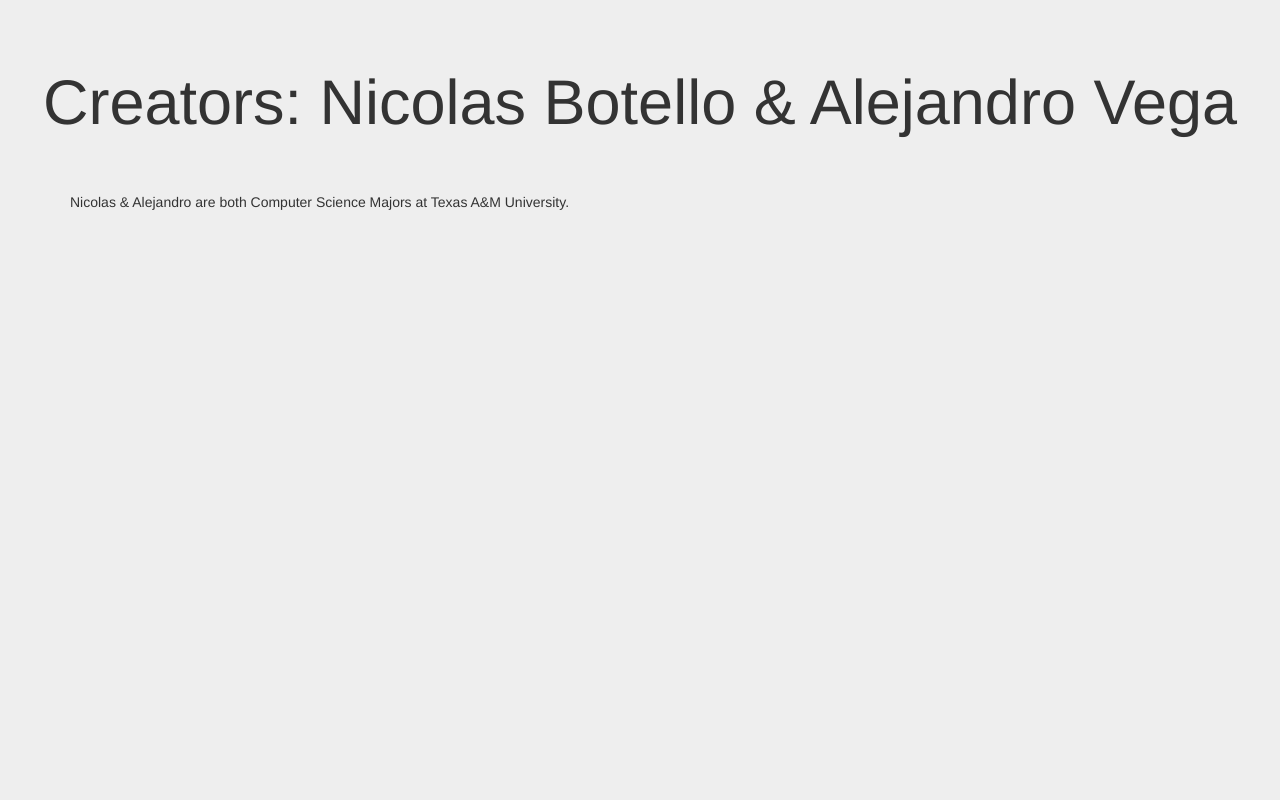
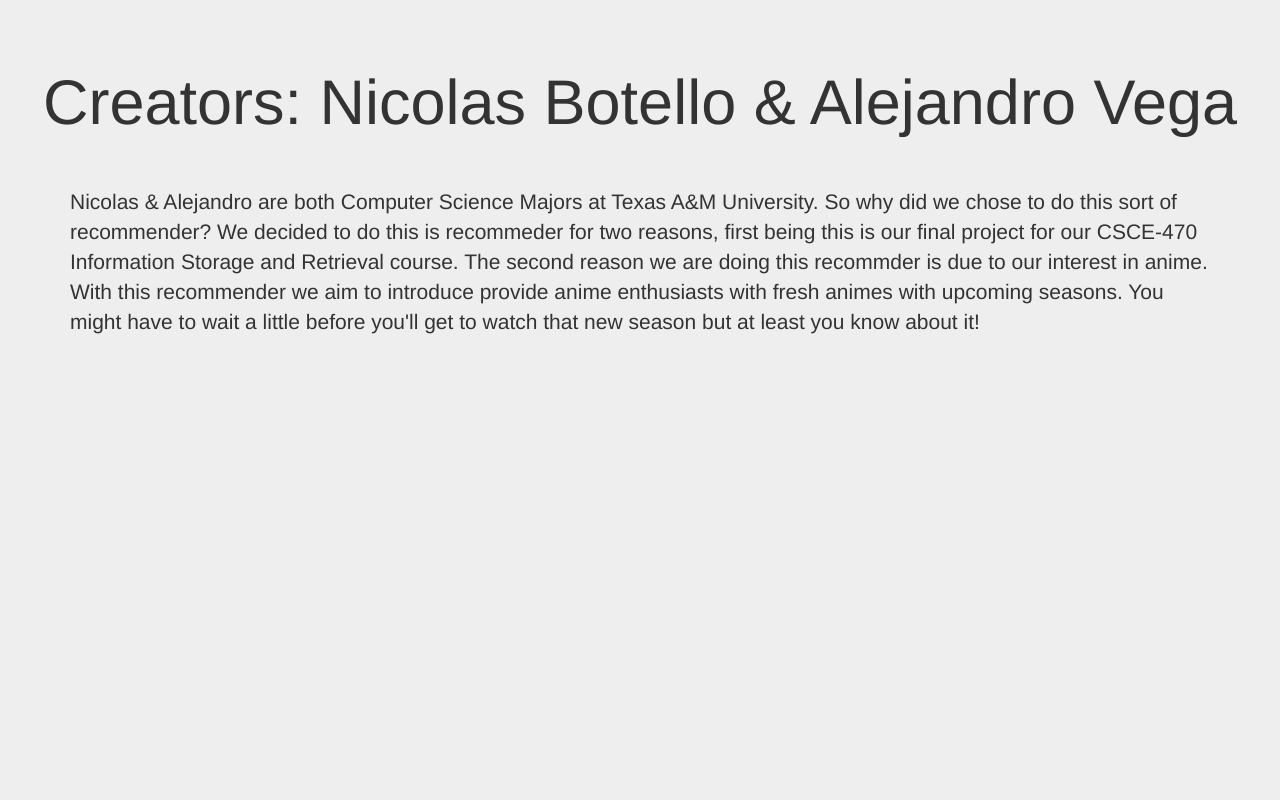
Before and after one commit to alejandrovega44/CSCE-470-Anime-Recommender, a plain HTML site: page AboutUs.html in a window 1280 px wide. Shown: the top 800 px of the page. Drawn offline with nearby package versions, Linux system fonts and the light colour scheme.

Commit message:
Accidentally rolled back
Committed previous changes

```diff
--- a/AboutUs.html
+++ b/AboutUs.html
@@ -9,14 +9,14 @@
 	<body>
 		<div class="jumbotron">
 		  <h1> <center> Creators: Nicolas Botello & Alejandro Vega </center> </h1>
-		  <p>
-			<div class = "container" style="padding-top: 40px">
-				Nicolas & Alejandro are both Computer Science Majors at Texas A&M University.
-			</div>
-			<div class = "container" style="padding-top: 1000px">
+				<div class = "container" style="padding-top: 40px">
+					<p>
+						Nicolas & Alejandro are both Computer Science Majors at Texas A&M University. So why did we chose to do this sort of recommender? We decided to do this is recommeder for two reasons, first being this is our final project for our CSCE-470 Information Storage and Retrieval course. The second reason we are doing this recommder is due to our interest in anime. With this recommender we aim to introduce provide anime enthusiasts with fresh animes with upcoming seasons. You might have to wait a little before you'll get to watch that new season but at least you know about it!
+					</p>
+				</div>
 
-			</div>
-	     </p>
+				<div class = "container" style="padding-top: 1000px">
+				</div>
 
 		 <div class="Info" style="padding-top: 250px">
 			<center> <font size="4">  || <a href = "AboutUs.html"> About Us </a> || <a href = "AboutRec.html"> About Recommender </a> || <a href = "FAQ.html"> FAQ </a> || </font> </center>
```
Also changed, not shown: AboutRec.html (+3 -1 lines), FAQ.html (+1 -1 lines).
